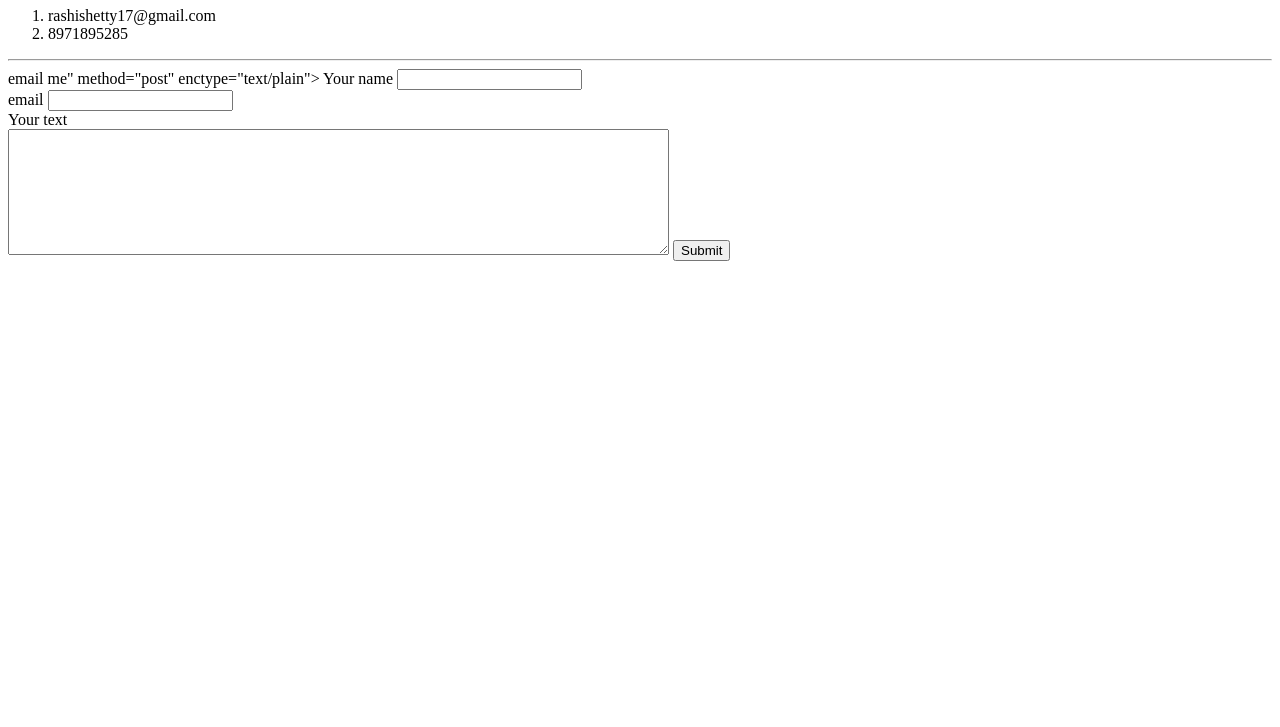
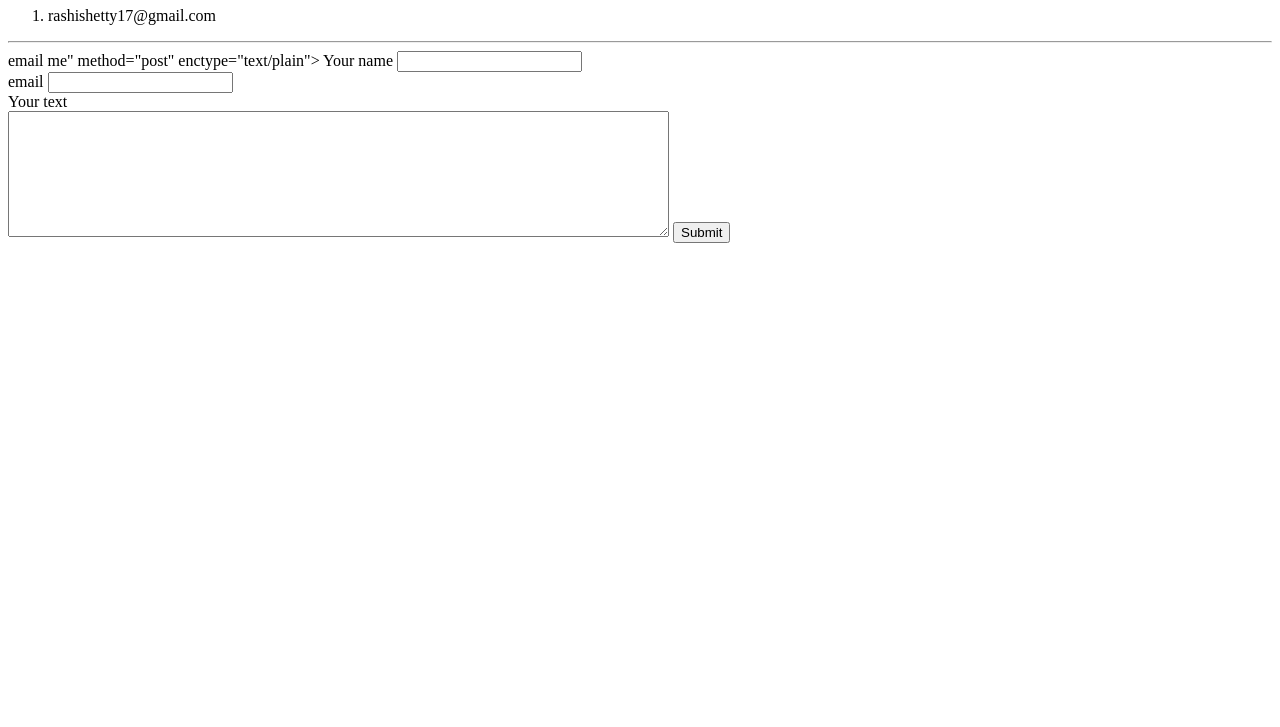
Before and after one commit to rashishetty17/cv, a plain HTML site: page contact.html in a window 1280 px wide. Shown: the part 73-800 px from the top of the page. Drawn offline with Linux system fonts and the light colour scheme.

Commit message:
Update contact.html

```diff
--- a/contact.html
+++ b/contact.html
@@ -8,7 +8,7 @@
     <h1>Contact Me</h1>
     <ol>
       <li>rashishetty17@gmail.com</li>
-      <li>8971895285</li>
+
     </ol>
     <hr>
     <form  action="<a href="mailto:rashishetty17@gmail.com?subject=feedback">email me</a>" method="post" enctype="text/plain">
```
